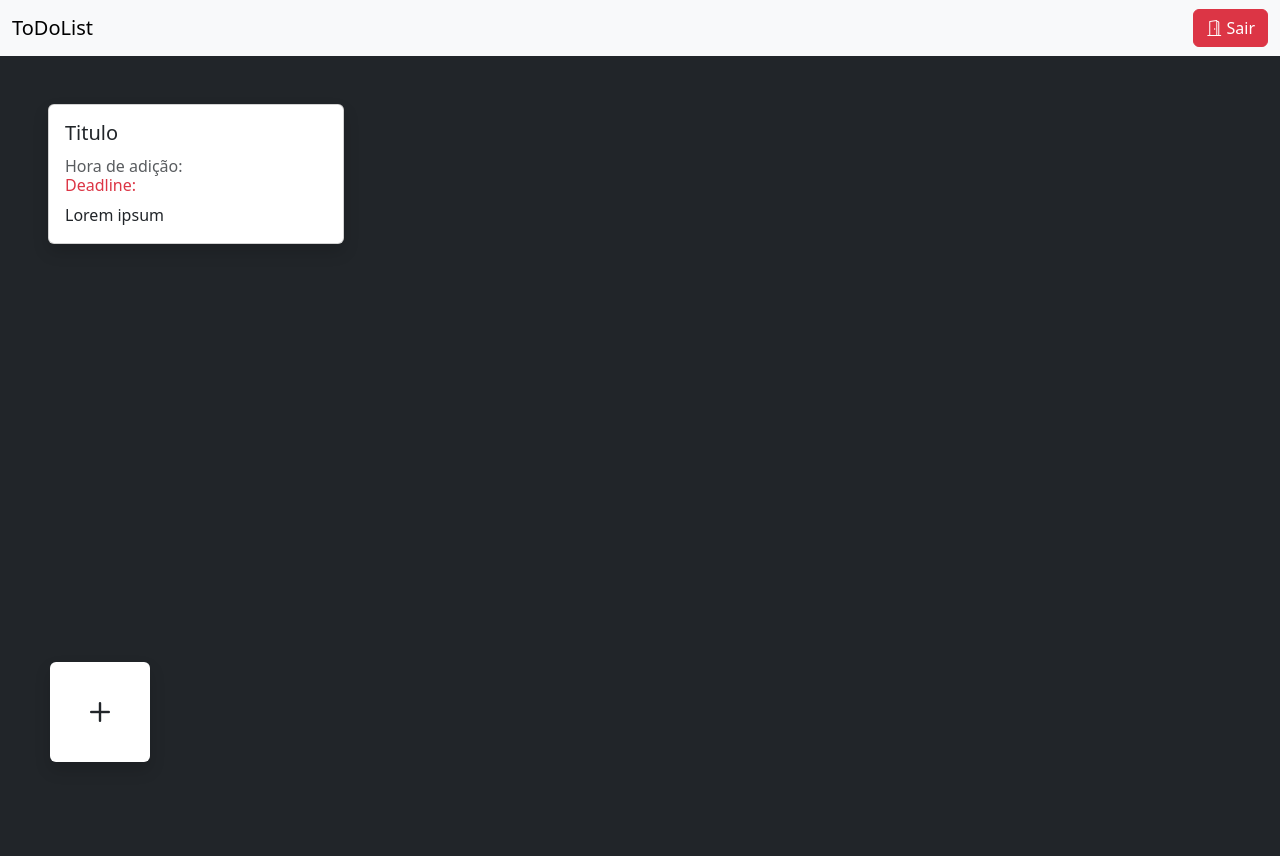
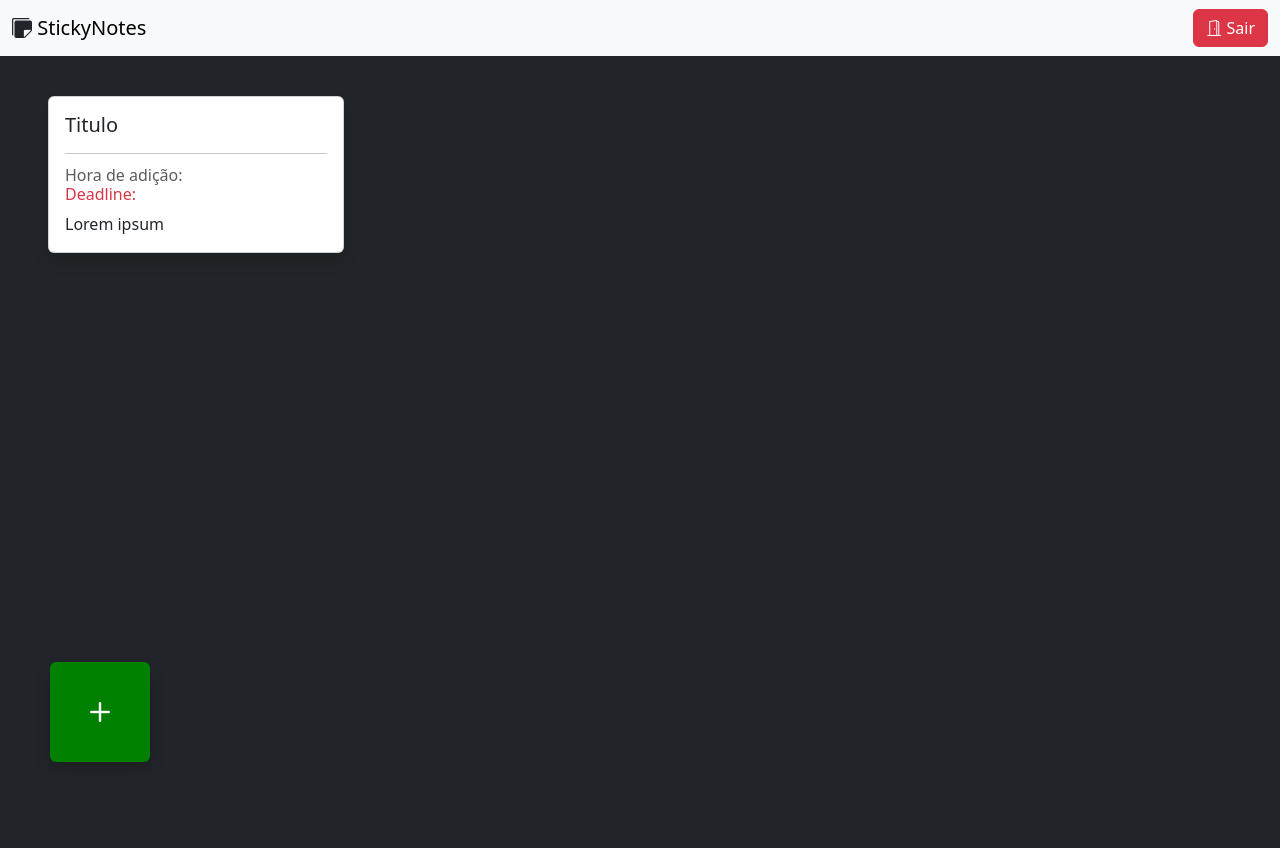
Before and after one commit to shl0mo/StickyNotes, a website: page frontend/src/index.html in a window 1280 px wide. Drawn offline with nearby package versions, Linux system fonts and the light colour scheme.

Commit message:
ajustes de estilo

```diff
--- a/frontend/src/index.html
+++ b/frontend/src/index.html
@@ -10,15 +10,19 @@
 	width: 100px;
 	height: 100px;
 	font-size: 40px;
-	/*color: white;
-	background-color: green !important;*/
+	color: white;
+	background-color: green !important;
 }
-		</style>
+
+	</style>
 	</head>
 	<body>
-		<nav class="navbar navbar-expand-lg navbar-light bg-light">
+		<nav class="navbar navbar-expand-lg navbar-light bg-light fixed-top">
 			<div class="container-fluid">
-				<a class="navbar-brand" href="index.html">ToDoList</a>
+				<a class="navbar-brand" href="index.html">
+					<i class="bi bi-stickies-fill text-dark"></i>
+					StickyNotes
+				</a>
 				<form>
 					<button type="button" class="btn btn-danger" id="logout-button">
 						<i class="bi bi-door-open"></i>
@@ -27,11 +31,12 @@
 				</form>
 			</div>
 		</nav>
-		<main class="wrapper bg-dark vh-100 position-relative">
+		<main class="wrapper bg-dark vh-100 position-relative mt-5">
 			<div class="p-5">
 				<div class="card position-relative w-25 shadow">
 					<div class="card-body">
 						<h5 class="card-title mb-3">Titulo</h5>
+						<hr>
 						<h6 class="card-subtitle mb-2 text-muted">
 							<span>Hora de adição: </span><br>
 							<span class="text-danger">Deadline: </span><br>
```
